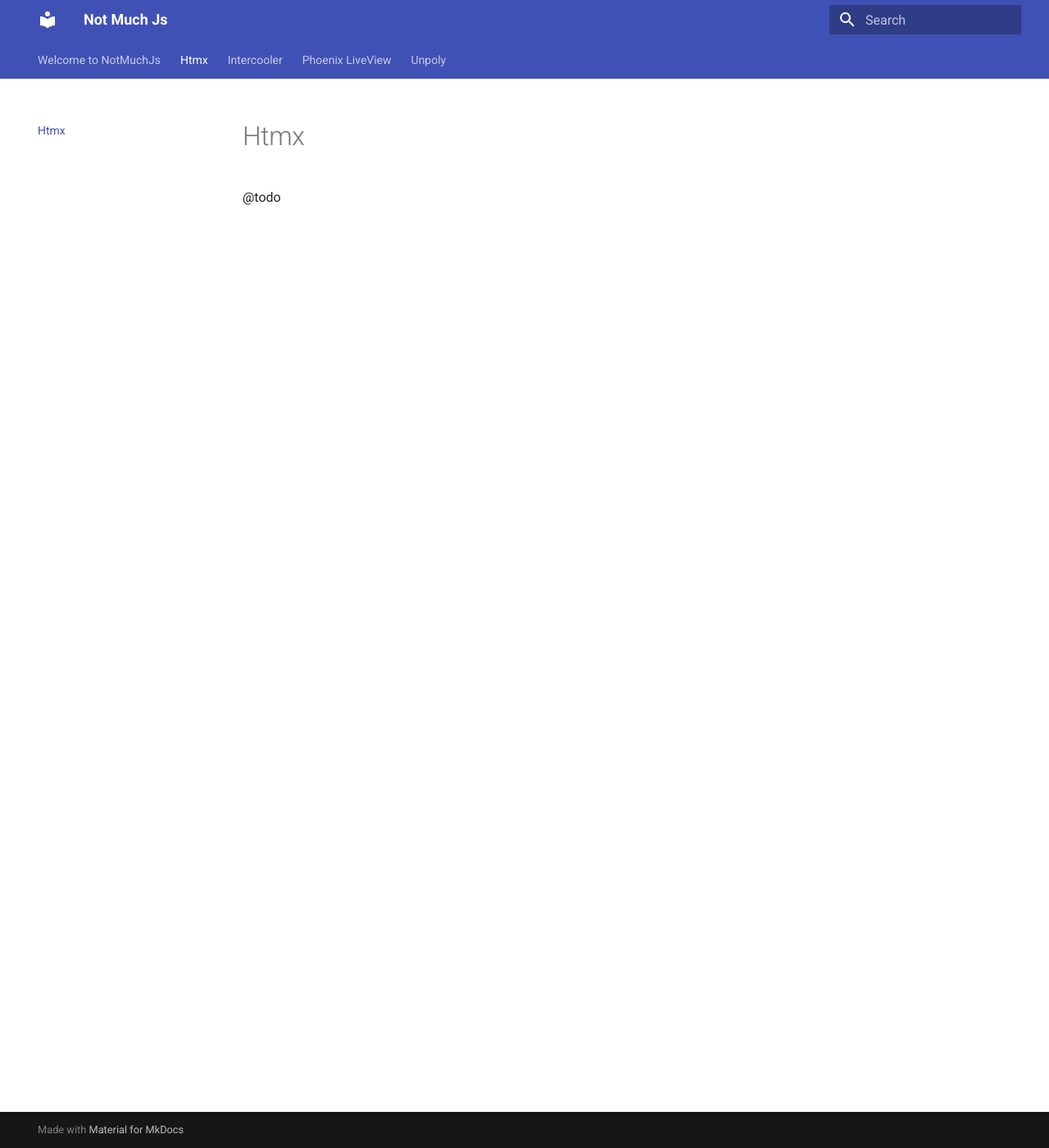
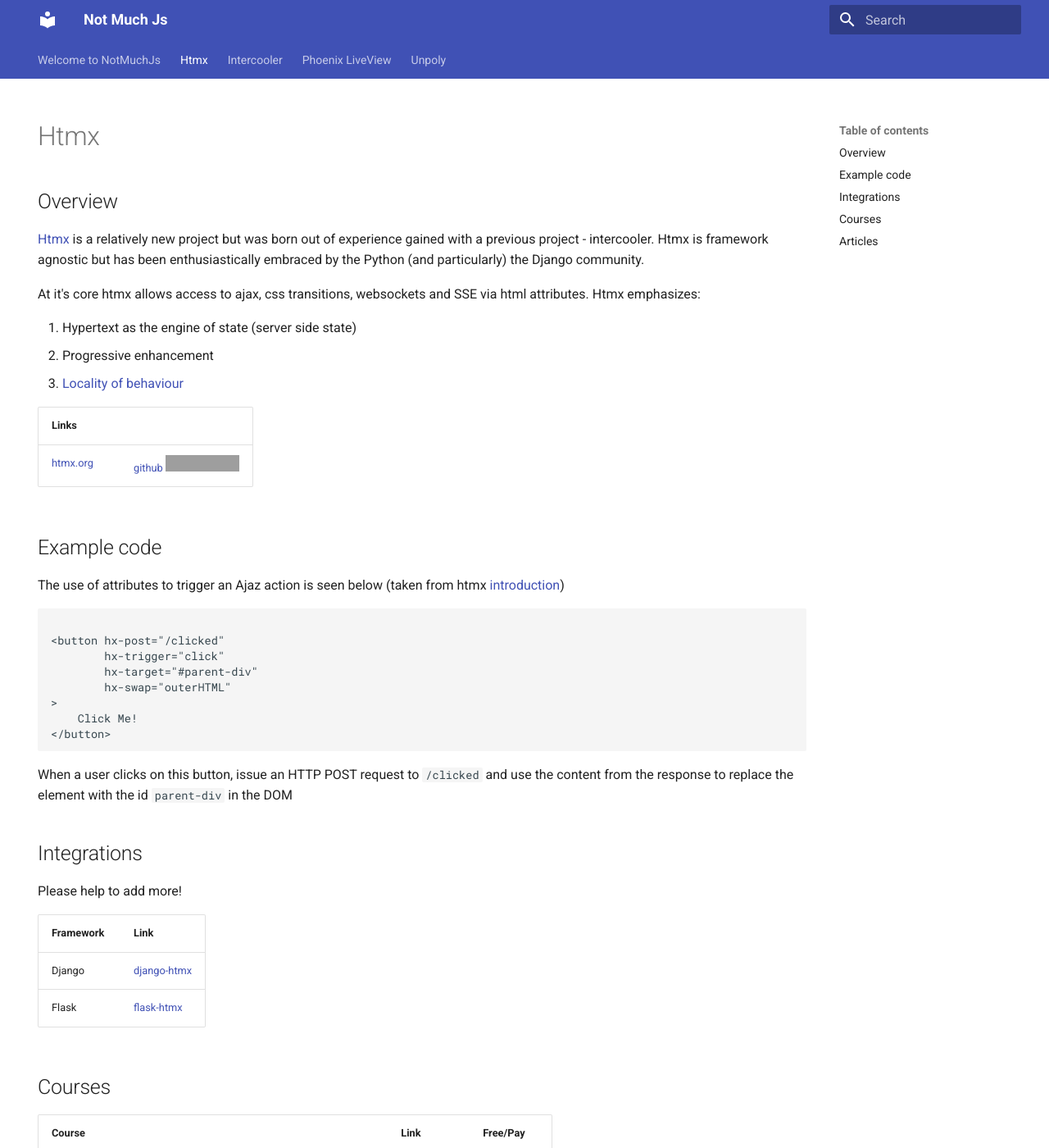
Before and after one commit to lawson89/notmuchjs, an MkDocs documentation site: the page built from docs/htmx.md, in a window 1280 px wide and 1400 px high. Shown: the whole window at 82% size. Built offline with MkDocs 1.6.1 and Material for MkDocs 9.7.7, drawn with Linux system fonts in a browser that asks for light colours; some of the changed text lies outside the part shown; grey boxes are pictures that could not be loaded.

Commit message:
initial data for htmx

````diff
--- a/docs/htmx.md
+++ b/docs/htmx.md
@@ -1,3 +1,65 @@
+---
+hide:
+
+- navigation
+
+---
+
 # Htmx
 
-@todo
+## Overview
+
+[Htmx](https://htmx.org) is a relatively new project but was born out of
+experience gained with a previous project - intercooler. Htmx is framework
+agnostic but has been enthusiastically embraced by the Python (and particularly)
+the Django community.
+
+At it's core htmx allows access to ajax, css transitions, websockets and SSE via
+html attributes. Htmx emphasizes:
+
+1. Hypertext as the engine of state (server side state)
+2. Progressive enhancement
+3. [Locality of behaviour](https://htmx.org/essays/locality-of-behaviour/)
+
+
+|Links ||
+|---|---|
+|[htmx.org](https://htmx.org)| [github](https://github.com/bigskysoftware/htmx) ![](https://img.shields.io/github/stars/bigskysoftware/htmx.svg)|
+
+
+## Example code
+
+The use of attributes to trigger an Ajaz action is seen below (taken from
+htmx [introduction](https://htmx.org/docs/#introduction))
+
+```html
+
+<button hx-post="/clicked"
+        hx-trigger="click"
+        hx-target="#parent-div"
+        hx-swap="outerHTML"
+>
+    Click Me!
+</button>
+```
+
+When a user clicks on this button, issue an HTTP POST request to `/clicked` and
+use the content from the response to replace the element with the
+id `parent-div` in the DOM
+
+## Integrations
+
+Please help to add more!
+
+| Framework         | Link  |
+|--------------|------------|
+| Django | [django-htmx](https://django-htmx.readthedocs.io/en/latest/)      |
+| Flask  | [flask-htmx](https://pypi.org/project/flask-htmx/)
+
+## Courses
+
+| Course         | Link  |   Free/Pay |
+|--------------|------------|----------------|
+| HTMX + Flask: Modern Python Web Apps, Hold the JavaScript Course | [Talk Python](https://training.talkpython.fm/courses/htmx-flask-modern-python-web-apps-hold-the-javascript)     | $ |
+
+## Articles
````
Also changed, not shown: docs/index.md (+5 -6 lines), docs/intercooler.md (+4 -0 lines), docs/liveview.md (+4 -0 lines), docs/unpoly.md (+4 -0 lines).
